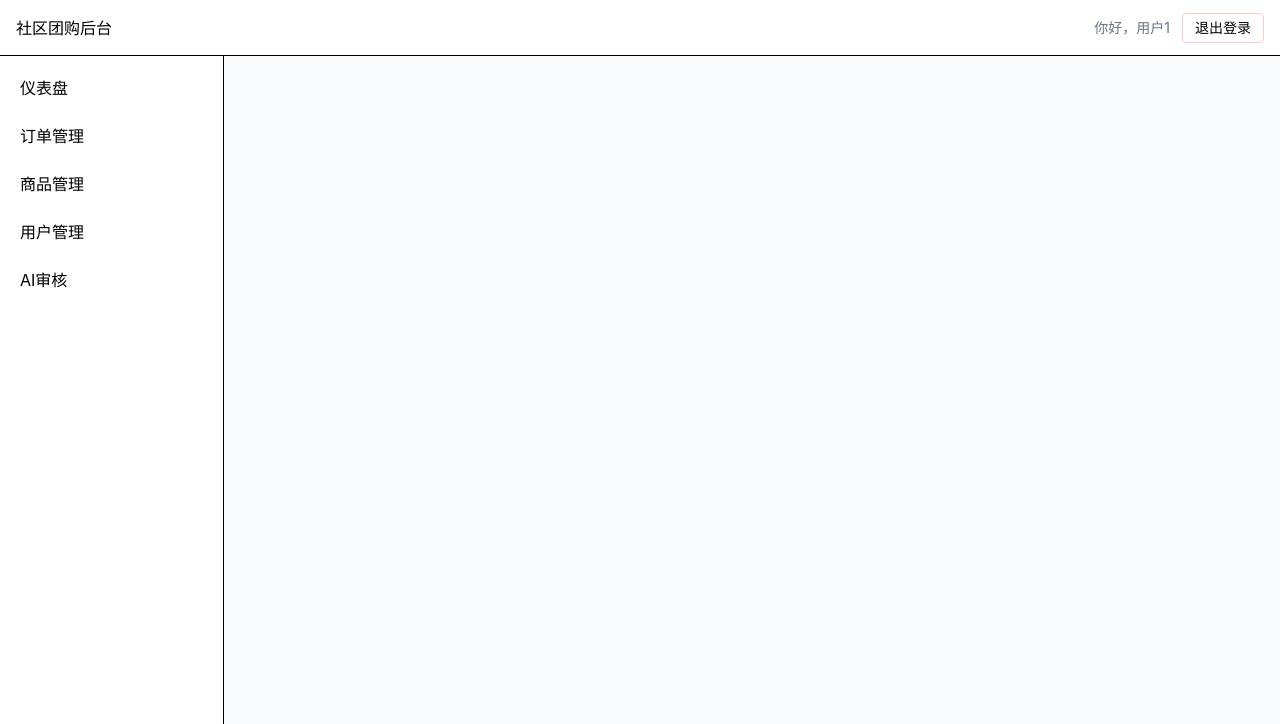
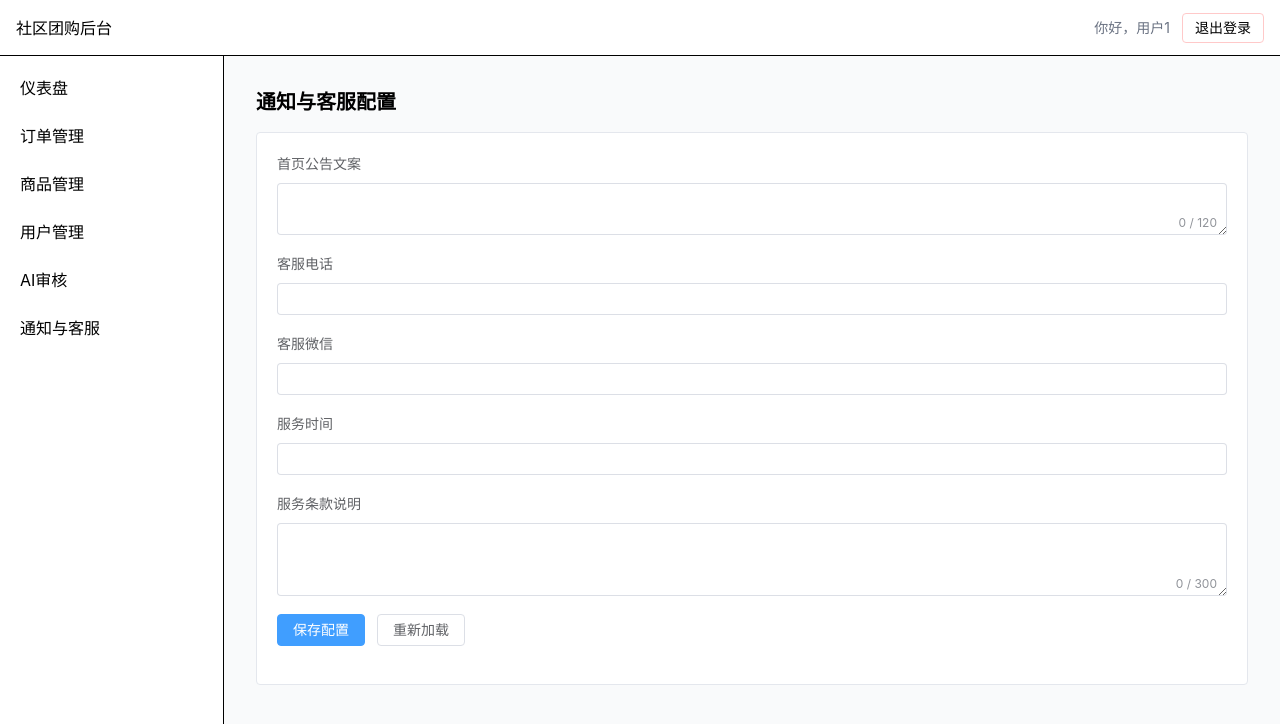
Before and after one commit to langkeyo/community-fresh-group-buy-admin, a Vue app: page /system-config in a window 1280 px wide. Shown: the top 724 px of the page. Built offline with nearby package versions, Linux system fonts and the light colour scheme; no server answers; sample sign-in values are in the browser's storage.

Commit message:
feat(admin): add order advanced filters and system config page

```diff
--- a/src/App.vue
+++ b/src/App.vue
@@ -87,6 +87,11 @@ const handleLogout = () => {
           class="block py-2 px-2 rounded hover:bg-gray-100 dark:hover:bg-orange-600"
           >AI审核</router-link
         >
+        <router-link
+          to="/system-config"
+          class="block py-2 px-2 rounded hover:bg-gray-100 dark:hover:bg-orange-600"
+          >通知与客服</router-link
+        >
       </aside>
       <main class="flex-1 p-4">
         <router-view />
--- a/src/api/order.ts
+++ b/src/api/order.ts
@@ -18,9 +18,16 @@ interface Result<T> {
   data: T
 }
 
-export const getOrderListApi = async (status?: number) => {
+export interface GetOrderListParams {
+  status?: number
+  pickPointId?: number
+  startTime?: string
+  endTime?: string
+}
+
+export const getOrderListApi = async (params?: GetOrderListParams) => {
   const { data } = await http.get<Result<OrderItem[]>>('/api/order/list/all', {
-    params: status !== undefined ? { status } : undefined
+    params
   })
   return data
 }
--- /dev/null
+++ b/src/api/pick-point.ts
@@ -0,0 +1,20 @@
+import http from './http'
+
+export interface PickPointItem {
+  id: number
+  name: string
+  address: string
+}
+
+interface Result<T> {
+  code: number
+  message: string
+  data: T
+}
+
+export const getPickPointListApi = async (keyword?: string) => {
+  const { data } = await http.get<Result<PickPointItem[]>>('/api/pick-point/list', {
+    params: keyword ? { keyword } : undefined
+  })
+  return data
+}
--- /dev/null
+++ b/src/api/system-config.ts
@@ -0,0 +1,25 @@
+import http from './http'
+
+export interface SystemConfig {
+  noticeText: string
+  servicePhone: string
+  serviceWechat: string
+  serviceHours: string
+  serviceTerms: string
+}
+
+interface Result<T> {
+  code: number
+  message: string
+  data: T
+}
+
+export const getSystemConfigApi = async () => {
+  const { data } = await http.get<Result<SystemConfig>>('/api/system/config')
+  return data
+}
+
+export const saveSystemConfigApi = async (payload: SystemConfig) => {
+  const { data } = await http.put<Result<string>>('/api/system/config', payload)
+  return data
+}
--- a/src/pages/order/index.vue
+++ b/src/pages/order/index.vue
@@ -5,6 +5,7 @@ import {
   updateOrderStatusApi,
   type OrderItem
 } from '@/api/order'
+import { getPickPointListApi, type PickPointItem } from '@/api/pick-point'
 import { computed, onMounted, ref, watch } from 'vue'
 import { useRoute } from 'vue-router'
 
@@ -12,6 +13,9 @@ const MIN_LOADING_MS = 500
 
 const route = useRoute()
 const statusFilter = ref<number | null>(null)
+const pickPointFilter = ref<number | null>(null)
+const timeRange = ref<[string, string] | []>([])
+const pickPointOptions = ref<PickPointItem[]>([])
 const list = ref<OrderItem[]>([])
 const loading = ref(false)
 const errorMsg = ref('')
@@ -53,13 +57,19 @@ const handleSizeChange = (size: number) => {
   page.value = 1
 }
 
-watch([statusFilter, keyword], () => {
+watch([statusFilter, keyword, pickPointFilter, timeRange], () => {
   page.value = 1
 })
 
 const handleSearch = async () => {
   page.value = 1
   await load()
+}
+
+const handleClearFilters = () => {
+  statusFilter.value = null
+  pickPointFilter.value = null
+  timeRange.value = []
 }
 
 const openDetail = async (row: OrderItem) => {
@@ -176,6 +186,16 @@ const handleUpdateStatus = async (row: OrderItem) => {
   }
 }
 
+const loadPickPoints = async () => {
+  try {
+    const res = await getPickPointListApi()
+    if (res.code !== 200) throw new Error(res.message || '加载自提点失败')
+    pickPointOptions.value = res.data || []
+  } catch (error: any) {
+    ElMessage.warning(error?.message || '加载自提点失败')
+  }
+}
+
 const load = async (opts?: { keepPage?: boolean }) => {
   loading.value = true
   errorMsg.value = ''
@@ -184,9 +204,14 @@ const load = async (opts?: { keepPage?: boolean }) => {
   const prevPage = page.value
 
   try {
-  const res = await getOrderListApi(statusFilter.value ?? undefined)
-  if (res.code !== 200) throw new Error(res.message || '加载失败')
-  list.value = res.data || []
+    const res = await getOrderListApi({
+      status: statusFilter.value ?? undefined,
+      pickPointId: pickPointFilter.value ?? undefined,
+      startTime: timeRange.value[0] || undefined,
+      endTime: timeRange.value[1] || undefined
+    })
+    if (res.code !== 200) throw new Error(res.message || '加载失败')
+    list.value = res.data || []
 
     // 若不保留分页，默认回第一页
     if (!opts?.keepPage) {
@@ -214,6 +239,7 @@ const load = async (opts?: { keepPage?: boolean }) => {
 onMounted(() => {
   const q = Number(route.query.status)
   if ([1, 2, 3, -1].includes(q)) statusFilter.value = q
+  loadPickPoints()
   load()
 })
 </script>
@@ -230,13 +256,36 @@ onMounted(() => {
         v-model="statusFilter"
         placeholder="按状态筛选"
         style="width: 180px"
+        clearable
       >
         <el-option label="待成团" :value="1" />
         <el-option label="已成团" :value="2" />
         <el-option label="已取货" :value="3" />
         <el-option label="已取消" :value="-1" />
       </el-select>
-      <el-button @click="statusFilter = null">清除筛选</el-button>
+      <el-select
+        v-model="pickPointFilter"
+        placeholder="按自提点筛选"
+        style="width: 220px"
+        clearable
+      >
+        <el-option
+          v-for="item in pickPointOptions"
+          :key="item.id"
+          :label="item.name"
+          :value="item.id"
+        />
+      </el-select>
+      <el-date-picker
+        v-model="timeRange"
+        type="datetimerange"
+        range-separator="至"
+        start-placeholder="开始时间"
+        end-placeholder="结束时间"
+        format="YYYY-MM-DD HH:mm:ss"
+        value-format="YYYY-MM-DD HH:mm:ss"
+      />
+      <el-button @click="handleClearFilters">清空筛选</el-button>
     </div>
     <div class="mb-3 flex items-center gap-2">
       <el-input
--- /dev/null
+++ b/src/pages/system-config/index.vue
@@ -0,0 +1,103 @@
+<script setup lang="ts">
+import {
+  getSystemConfigApi,
+  saveSystemConfigApi,
+  type SystemConfig
+} from '@/api/system-config'
+import { onMounted, ref } from 'vue'
+
+const loading = ref(false)
+const saving = ref(false)
+
+const form = ref<SystemConfig>({
+  noticeText: '',
+  servicePhone: '',
+  serviceWechat: '',
+  serviceHours: '',
+  serviceTerms: ''
+})
+
+const load = async () => {
+  loading.value = true
+  try {
+    const res = await getSystemConfigApi()
+    if (res.code !== 200 || !res.data) {
+      throw new Error(res.message || '加载配置失败')
+    }
+    form.value = { ...res.data }
+  } catch (error: any) {
+    ElMessage.error(error?.message || '加载配置失败')
+  } finally {
+    loading.value = false
+  }
+}
+
+const save = async () => {
+  saving.value = true
+  try {
+    const payload: SystemConfig = {
+      noticeText: form.value.noticeText?.trim() || '',
+      servicePhone: form.value.servicePhone?.trim() || '',
+      serviceWechat: form.value.serviceWechat?.trim() || '',
+      serviceHours: form.value.serviceHours?.trim() || '',
+      serviceTerms: form.value.serviceTerms?.trim() || ''
+    }
+    const res = await saveSystemConfigApi(payload)
+    if (res.code !== 200) {
+      throw new Error(res.message || '保存失败')
+    }
+    ElMessage.success('保存成功')
+    await load()
+  } catch (error: any) {
+    ElMessage.error(error?.message || '保存失败')
+  } finally {
+    saving.value = false
+  }
+}
+
+onMounted(load)
+</script>
+
+<template>
+  <div class="p-4">
+    <h2 class="mb-4 text-xl font-semibold">通知与客服配置</h2>
+
+    <el-card shadow="never" v-loading="loading">
+      <el-form label-position="top">
+        <el-form-item label="首页公告文案">
+          <el-input
+            v-model="form.noticeText"
+            type="textarea"
+            :rows="2"
+            maxlength="120"
+            show-word-limit
+          />
+        </el-form-item>
+        <el-form-item label="客服电话">
+          <el-input v-model="form.servicePhone" maxlength="20" />
+        </el-form-item>
+        <el-form-item label="客服微信">
+          <el-input v-model="form.serviceWechat" maxlength="40" />
+        </el-form-item>
+        <el-form-item label="服务时间">
+          <el-input v-model="form.serviceHours" maxlength="40" />
+        </el-form-item>
+        <el-form-item label="服务条款说明">
+          <el-input
+            v-model="form.serviceTerms"
+            type="textarea"
+            :rows="3"
+            maxlength="300"
+            show-word-limit
+          />
+        </el-form-item>
+        <el-form-item>
+          <el-button type="primary" :loading="saving" @click="save"
+            >保存配置</el-button
+          >
+          <el-button @click="load">重新加载</el-button>
+        </el-form-item>
+      </el-form>
+    </el-card>
+  </div>
+</template>
--- a/src/router/index.ts
+++ b/src/router/index.ts
@@ -15,6 +15,10 @@ const router = createRouter({
     {
       path: '/ai-review',
       component: () => import('@/pages/ai-review/index.vue')
+    },
+    {
+      path: '/system-config',
+      component: () => import('@/pages/system-config/index.vue')
     }
   ]
 })
```
